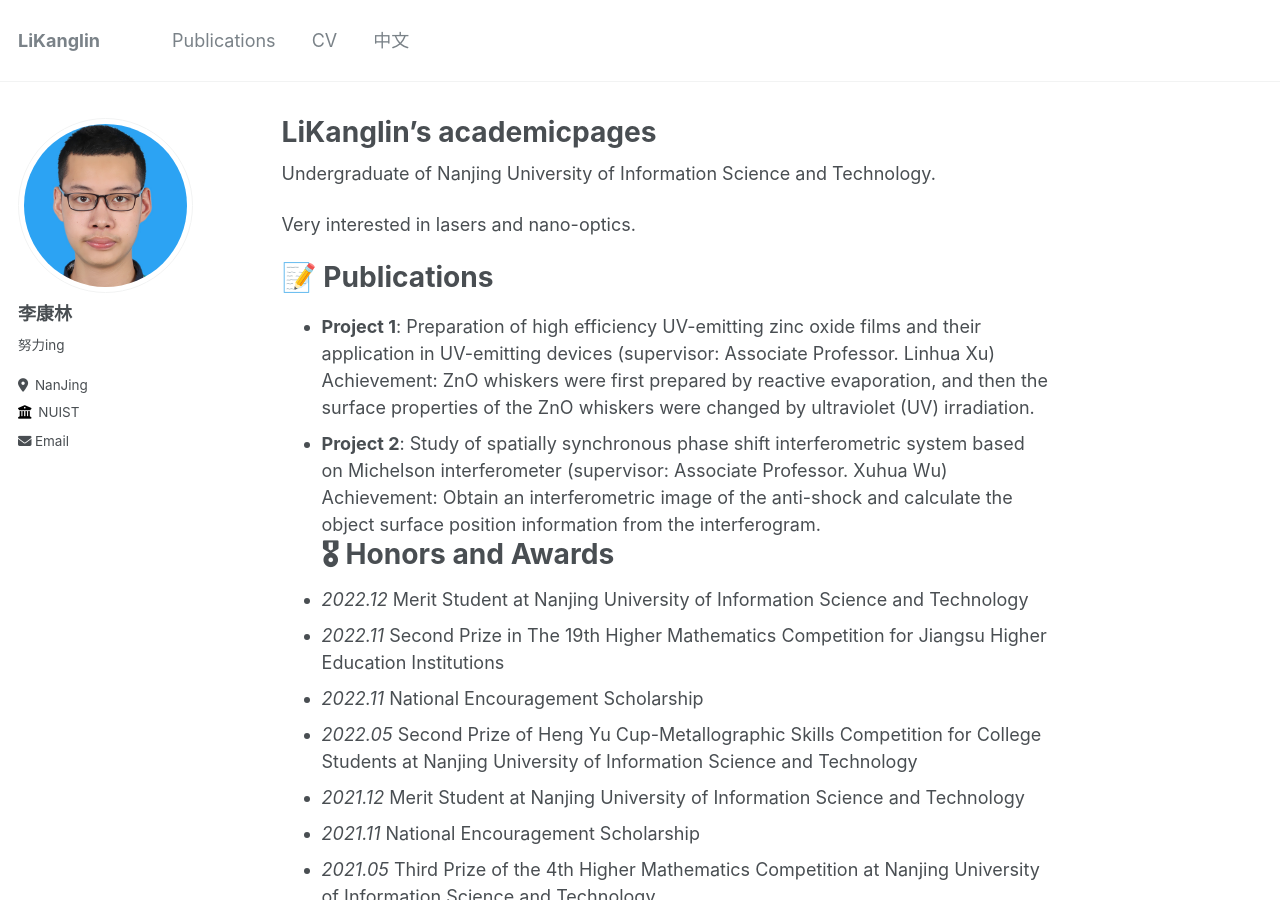
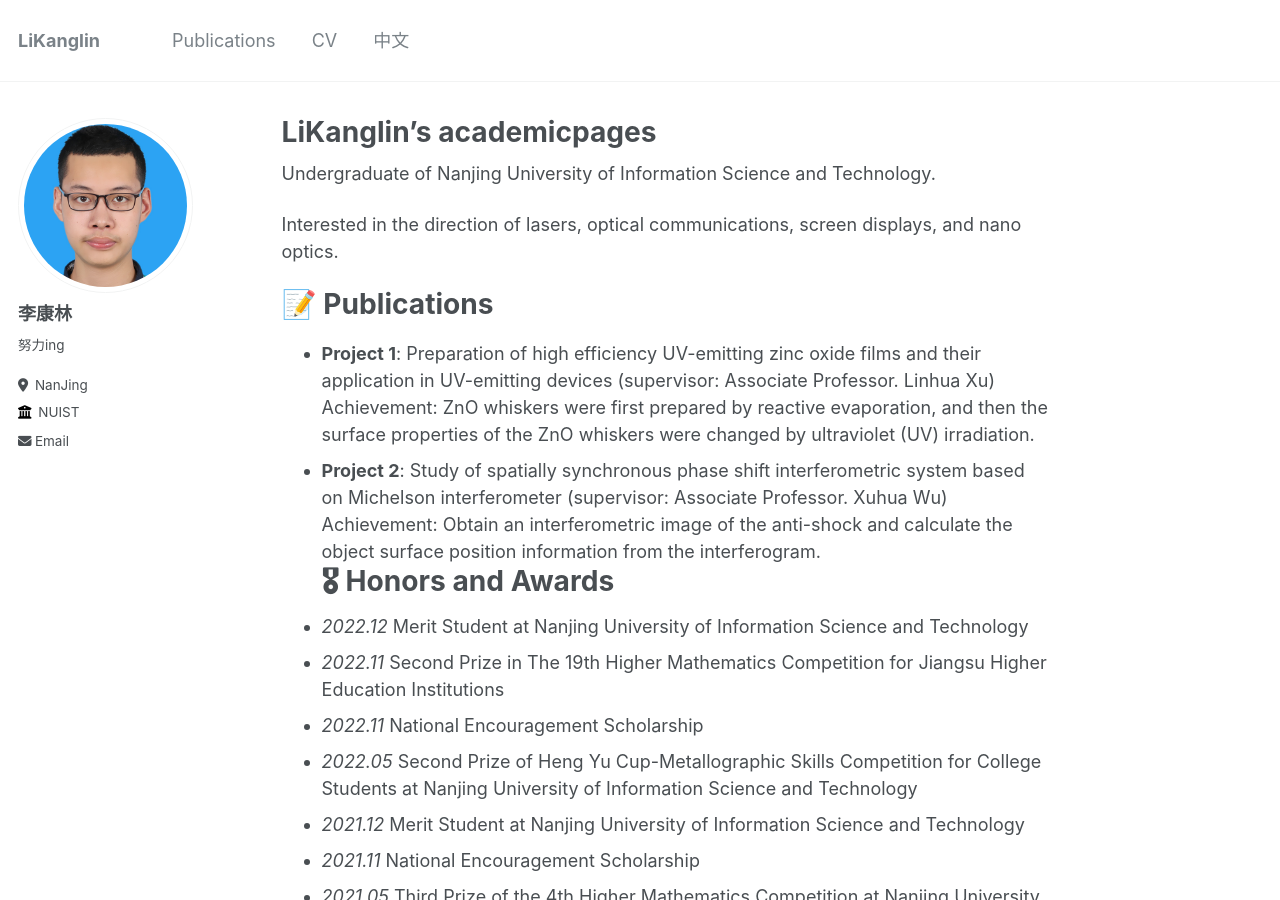
Before and after one commit to Yikumasai/AcadHomepage-Alpha, a Jekyll site: the page built from _pages/about.md, in a window 1280 px wide and 900 px high. Built offline with Jekyll 4.4.1, drawn with Linux system fonts in a browser that asks for light colours.

Commit message:
Update about.md

```diff
--- a/_pages/about.md
+++ b/_pages/about.md
@@ -9,7 +9,7 @@ redirect_from:
 
 Undergraduate of Nanjing University of Information Science and Technology.
 
-Very interested in lasers and nano-optics.
+Interested in the direction of lasers, optical communications, screen displays, and nano optics.
 
 # 📝 Publications
 - **Project 1**: Preparation of high efficiency UV-emitting zinc oxide films and their application in UV-emitting devices (supervisor: Associate Professor. Linhua Xu)
```
